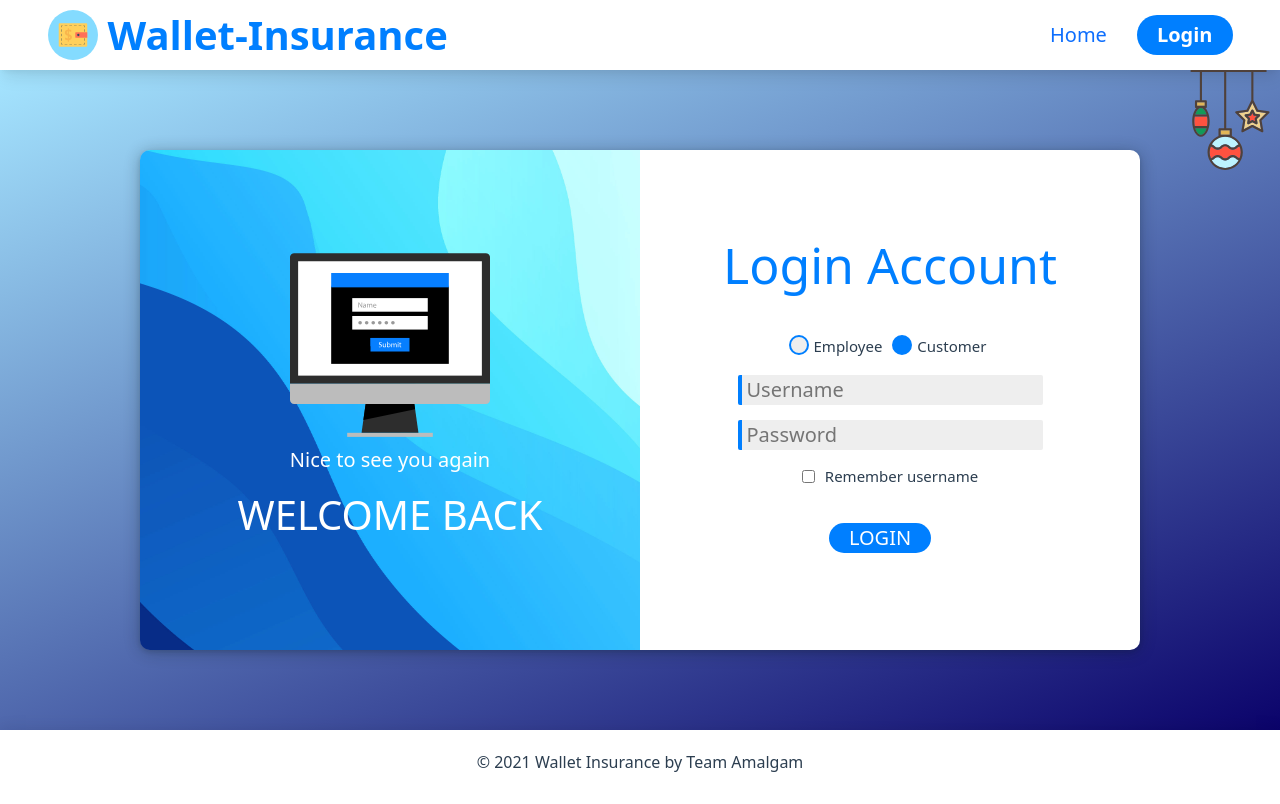
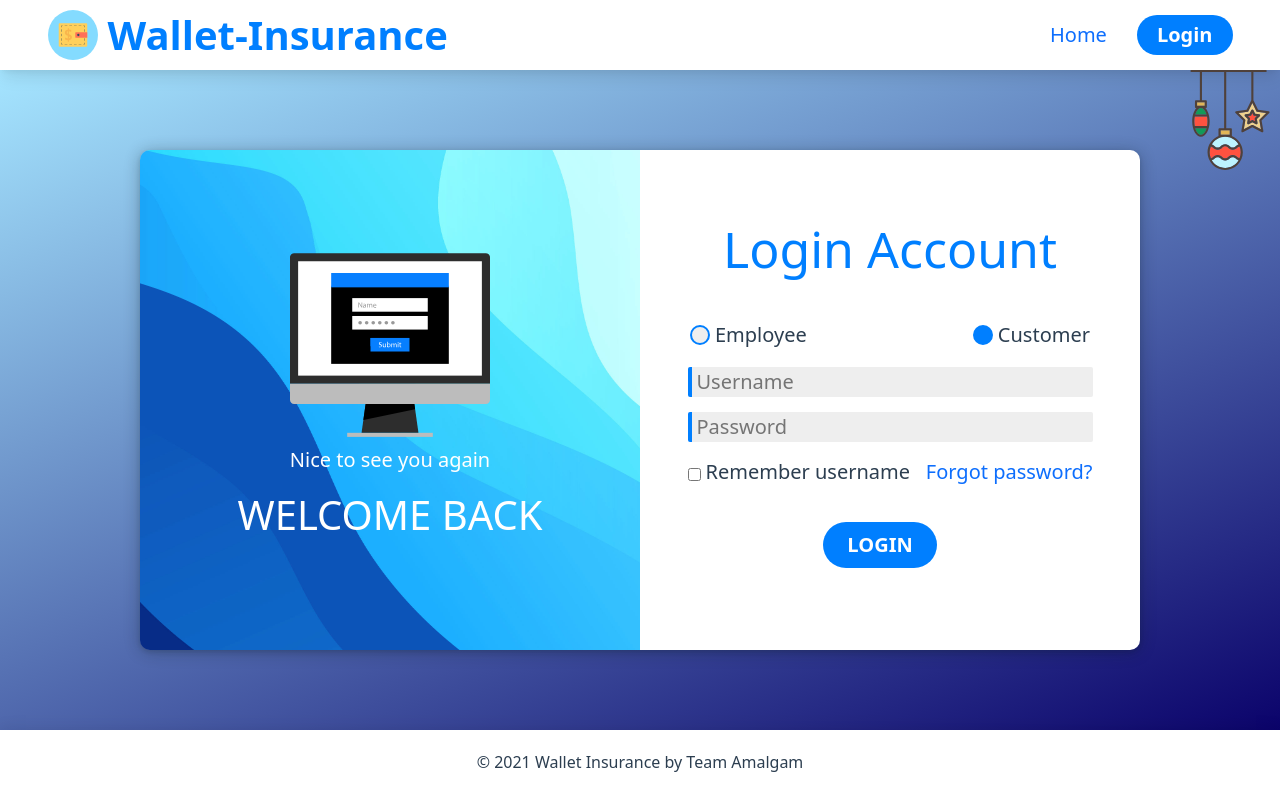
Before and after one commit to Surajit05021997/wallet-insurance-dth, a Vue app: page /login in a window 1280 px wide. Built offline with nearby package versions, Linux system fonts and the light colour scheme; what vue-sweetalert2 would draw is missing.

Commit message:
Added new changes

```diff
--- a/db.json
+++ b/db.json
@@ -161,5 +161,15 @@
   ],
   "lostWalletRecords": [],
   "claimsHistory": [],
-  "familyMembers": []
+  "familyMembers": [
+    {
+      "familyMemberName": "Surajit Maity",
+      "familyMemberEmail": "surajitmaity12345@gmail.com",
+      "familyMemberMobile": "9123456789",
+      "familyMemberRelation": "Mother",
+      "isAuthorised": false,
+      "familyHeadMobileNum": "0908349569",
+      "id": 1
+    }
+  ]
 }
--- a/src/App.vue
+++ b/src/App.vue
@@ -68,4 +68,9 @@ body {
   max-width: 160rem;
   margin: 0 auto;
 }
+@media screen and (max-width: 768px) {
+  .dashboard-container {
+    grid-template-columns: 0 auto;
+  }
+}
 </style>
--- a/src/views/Login.vue
+++ b/src/views/Login.vue
@@ -10,21 +10,24 @@
         <div class="login-field">
           <p class="field-des">Login Account</p>
           <form class="login-form" @submit.prevent="authenticate">
-            <div style="display-flex">
-              <div class="radio-toolbar" id="loginType">
-                <div v-for="(option, index) in loginType" :key="index" class="m-1">
-                  <input type="radio" class="form-check-input btn-text-1_5rem" name="loginType" :value="option.value" :id="option.value" v-model="selectedLoginType" @change="getSelectedLoginType()">
-                  <label class="mx-0_5rem form-check-label btn-text-1_5rem" :for="option.id">{{option.value}}</label>
-                </div>
+            <div class="radio-toolbar" id="loginType">
+              <div v-for="(option, index) in loginType" :key="index" class="m-1">
+                <input type="radio" class="form-check-input" name="loginType" :value="option.value" :id="option.value" v-model="selectedLoginType" @change="getSelectedLoginType()">
+                <label class="form-check-label" :for="option.id">{{option.value}}</label>
               </div>
             </div>
 
             <p class="invalid" v-if="isInvalid">Your username or password is incorrecct.</p>
-            <input type="text" placeholder="Username" v-model="username">
-            <input type="password" placeholder="Password" v-model="password">
-            <div class="remember-user">
-              <input type="checkbox">
-              <label>Remember username</label>
+            <input class="field" type="text" placeholder="Username" v-model="username">
+            <input class="field" type="password" placeholder="Password" v-model="password">
+            <div class="additional-option">
+              <div class="remember-user">
+                <input type="checkbox">
+                <label>Remember username</label>
+              </div>
+              <div class="forgot-password">
+                <a href="#">Forgot password?</a>
+              </div>
             </div>
             <button class="btn">LOGIN</button>
           </form>
@@ -115,6 +118,11 @@ export default {
   display: flex;
   align-items: center;
 }
+.radio-toolbar {
+  width: 90%;
+  font-size: 2rem;
+  justify-content: space-between;
+}
 .m-1{
   margin: 8px;
 }
@@ -180,6 +188,7 @@ export default {
 }
 .login-form {
   display: flex;
+  width: 90%;
   flex-direction: column;
   align-items: center;
   justify-content: center;
@@ -197,25 +206,28 @@ export default {
   display: flex;
   align-items: center;
   justify-content: center;
-  gap: 1rem;
-  font-size: 1.5rem;
+  gap: 0.5rem;
+  font-size: 2rem;
+}
+.remember-user input {
+  margin-top: 0.4rem;
 }
 .btn {
     background-color: #007fff;
-    padding: 0 2rem;
+    padding: 0.8rem 2.4rem;
     margin: 2rem;
     margin-left: 0;
     text-decoration: none;
     border-style: none;
     border-radius: 20rem;
     font-size: 2rem;
+    font-weight: bold;
     color: #fff;
   }
   .btn:hover {
     cursor: pointer;
-    background-color: #fff;
-    color: #000;
-    box-shadow: inset 0 0 0 0.2rem #007fff;
+    background-color: #0062c4;
+    color: #fff;
   }
   .invalid {
     color: red;
@@ -224,7 +236,7 @@ export default {
   input[type='radio'] {
     border-radius: 50%;
     border: 2px solid #007fff;
-    margin: 0;
+    margin-right: 0.5rem;
   }
   input[type='radio']:checked {
     background: #007fff;
@@ -232,6 +244,18 @@ export default {
   .login-icon {
     width: 20rem;
     height: 20rem;
+  }
+  .field {
+    width: 90%;
+  }
+  .additional-option {
+    width: 90%;
+    display: flex;
+    justify-content: space-between;
+  }
+  .forgot-password a {
+    text-decoration: none;
+    font-size: 2rem;
   }
 @media screen and (max-width: 768px) {
   .login-card {
```
